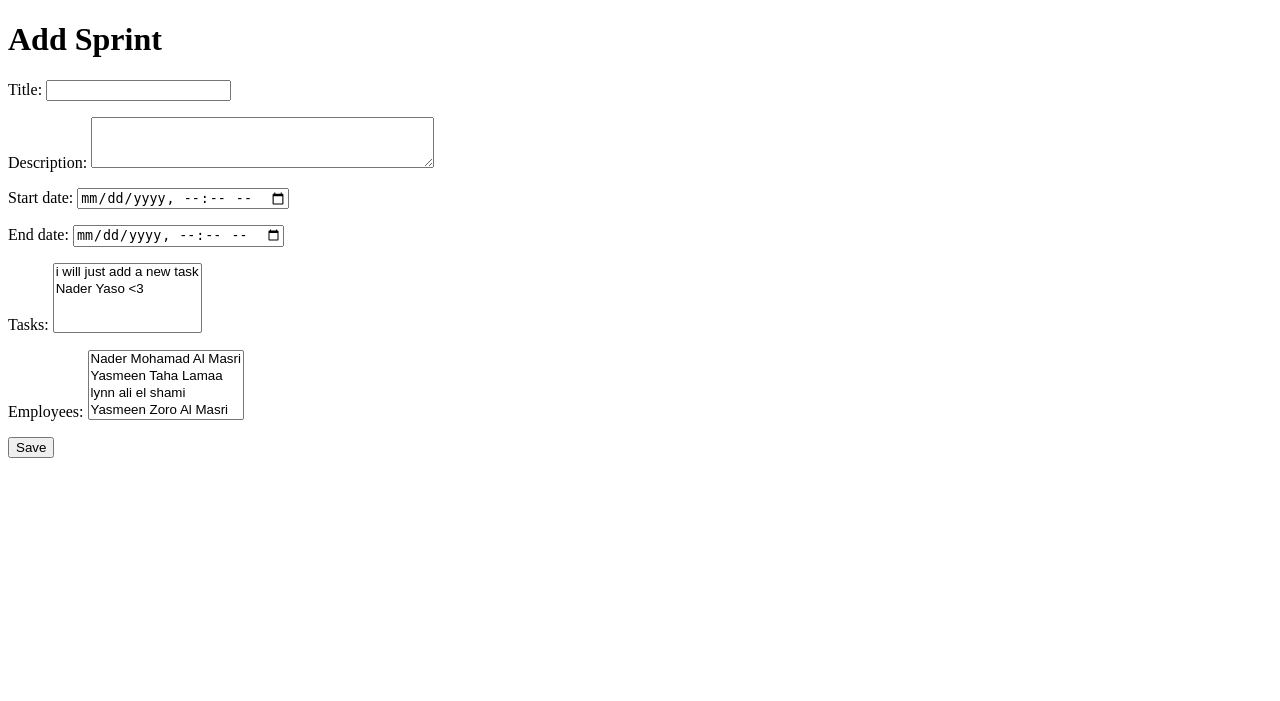
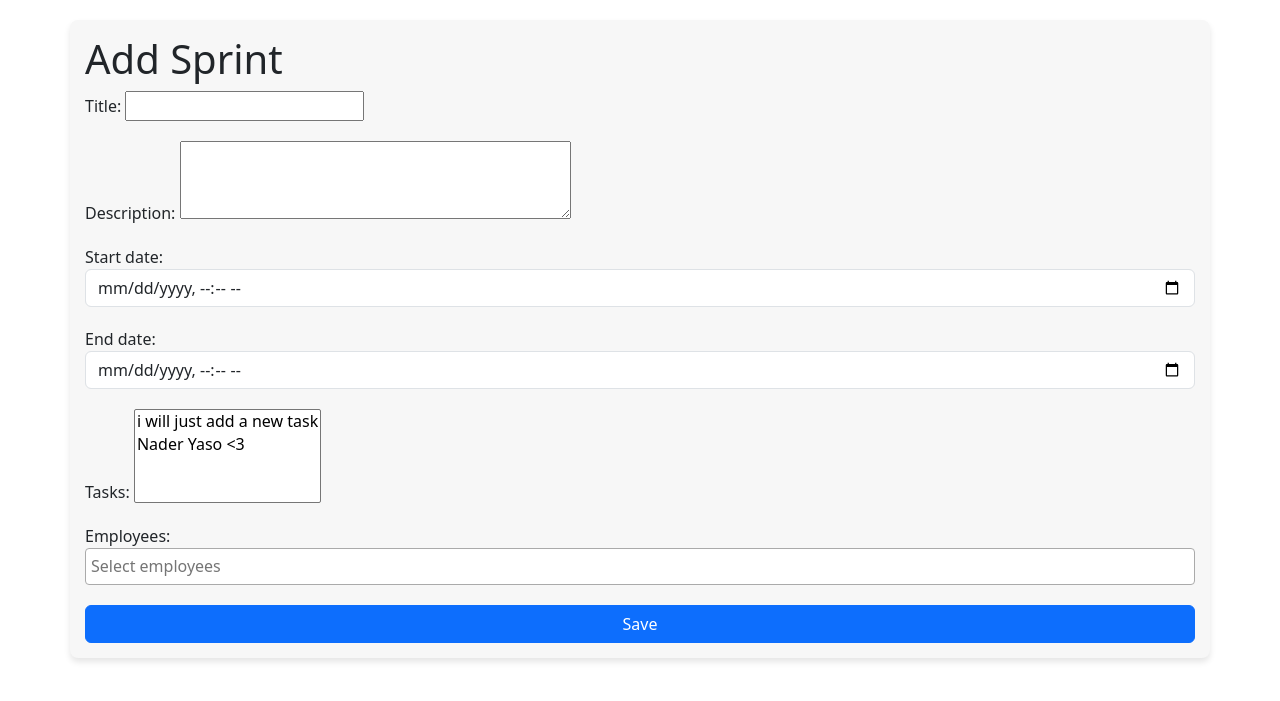
Before and after one commit to nadermasri/employeetaskpro, a Django app: page /add-sprint/ in a window 1280 px wide. Shown: the top 701 px of the page. Run offline with Django 4.2, Linux system fonts and the light colour scheme; a user stored in the database is signed in; data comes from the database, SQL or seed files in the repository; both versions use the stored data as it was after the commit.

Commit message:
fixed some things in add sprint

```diff
--- a/emp/forms.py
+++ b/emp/forms.py
@@ -12,6 +12,7 @@ class SprintForm(forms.ModelForm):
             'start_date': forms.DateTimeInput(attrs={'type': 'datetime-local', 'class': 'form-control'}),
             'end_date': forms.DateTimeInput(attrs={'type': 'datetime-local', 'class': 'form-control'}),
             'description': forms.Textarea(attrs={'rows': 3}),
+            'employees': forms.SelectMultiple(attrs={'class': 'form-control'}),
         }
 class TaskForm(forms.ModelForm):
     class Meta:
--- a/emp/urls.py
+++ b/emp/urls.py
@@ -30,7 +30,8 @@ urlpatterns = [
     path('add-task/', add_task, name='add_task'),  # URL for adding a new task
     path('assign-task/<int:task_id>/', assign_task, name='assign_task'),  # URL for assigning a task
     path('update_weights/<int:task_id>/', update_weights, name='update_weights'),
-    path('add-sprint/', add_sprint, name='add_sprint') # Add this line
+    path('add-sprint/', add_sprint, name='add_sprint'), # Add this line
+    path('get-task-employees/<int:task_id>/', get_task_employees, name='get-task-employees')
 
 
 
--- a/emp/views.py
+++ b/emp/views.py
@@ -510,6 +510,13 @@ def event_data(request):
 
 
 @login_required
+def get_task_employees(request, task_id):
+    if request.method == 'GET':
+        employees = Emp.objects.filter(taskassignee__task_id=task_id).values('id', 'firstname', 'lastname')
+        return JsonResponse(list(employees), safe=False)
+    return JsonResponse({'error': 'Request must be GET'}, status=400)
+
+@login_required
 def add_sprint(request):
     if request.method == 'POST':
         form = SprintForm(request.POST)
--- a/templates/emp/add_sprint.html
+++ b/templates/emp/add_sprint.html
@@ -3,13 +3,86 @@
 <head>
     <meta charset="UTF-8">
     <title>Add Sprint</title>
+    <!-- Include jQuery -->
+    <script src="https://ajax.googleapis.com/ajax/libs/jquery/3.5.1/jquery.min.js"></script>
+    <!-- Include Select2 CSS -->
+    <link href="https://cdnjs.cloudflare.com/ajax/libs/select2/4.0.13/css/select2.min.css" rel="stylesheet" />
+    <!-- Optional: Include Bootstrap CSS for styling -->
+    <link href="https://cdn.jsdelivr.net/npm/bootstrap@5.3.0/dist/css/bootstrap.min.css" rel="stylesheet">
+
+    <style>
+        .select2-container--default .select2-selection--multiple {
+            min-width: 100%; /* Ensures the dropdown matches the width of the container */
+        }
+        .container {
+            margin-top: 20px;
+            padding: 15px;
+            background: #f7f7f7; /* Light gray background for the form area */
+            border-radius: 8px; /* Rounded corners for the form area */
+            box-shadow: 0 4px 6px rgba(0, 0, 0, 0.1); /* Subtle shadow for 3D effect */
+        }
+        form > p {
+            margin-bottom: 20px; /* Adds more space between form fields */
+        }
+        button {
+            width: 100%; /* Full-width button */
+            padding: 10px; /* Makes the button taller, easier to click */
+            background-color: #0056b3; /* Bootstrap primary color */
+            color: white; /* Text color for the button */
+            border: none;
+            border-radius: 4px; /* Rounded corners for the button */
+        }
+        button:hover {
+            background-color: #004094; /* Darker shade for hover state */
+        }
+    </style>
 </head>
 <body>
-    <h1>Add Sprint</h1>
-    <form method="post">
-        {% csrf_token %}
-        {{ form.as_p }}
-        <button type="submit">Save</button>
-    </form>
+    <div class="container">
+        <h1>Add Sprint</h1>
+        <form method="post">
+            {% csrf_token %}
+            {{ form.as_p }}
+
+            <button type="submit" class="btn btn-primary">Save</button>
+        </form>
+    </div>
+
+    <!-- Include Select2 JS -->
+    <script src="https://cdnjs.cloudflare.com/ajax/libs/select2/4.0.13/js/select2.full.min.js"></script>
+    <script>
+        document.addEventListener('DOMContentLoaded', function() {
+            // Initialize Select2
+            $('#id_employees').select2({
+                placeholder: "Select employees",
+                allowClear: true
+            });
+
+            // Listen for changes on the tasks selector
+            $('#id_tasks').change(function() {
+                var taskId = $(this).val();
+                if (taskId) {
+                    $.ajax({
+                        url: `{% url 'emp:get-task-employees' 0 %}`.replace('0', taskId),
+                        type: 'GET',
+                        success: function(data) {
+                            var employeeSelect = $('#id_employees');
+                            employeeSelect.empty(); // Clear existing options
+                            data.forEach(function(employee) {
+                                employeeSelect.append(new Option(employee.firstname + ' ' + employee.lastname, employee.id, true, true));
+                            });
+                            employeeSelect.trigger('change'); // Notify Select2 to update
+                        },
+                        error: function() {
+                            alert('Error loading employees');
+                        }
+                    });
+                }
+            });
+        });
+    </script>
+
+    <!-- Optional: Include Bootstrap JS for Bootstrap components -->
+    <script src="https://cdn.jsdelivr.net/npm/bootstrap@5.3.0/dist/js/bootstrap.bundle.min.js"></script>
 </body>
 </html>
```
Also changed, not shown: db.sqlite3.
